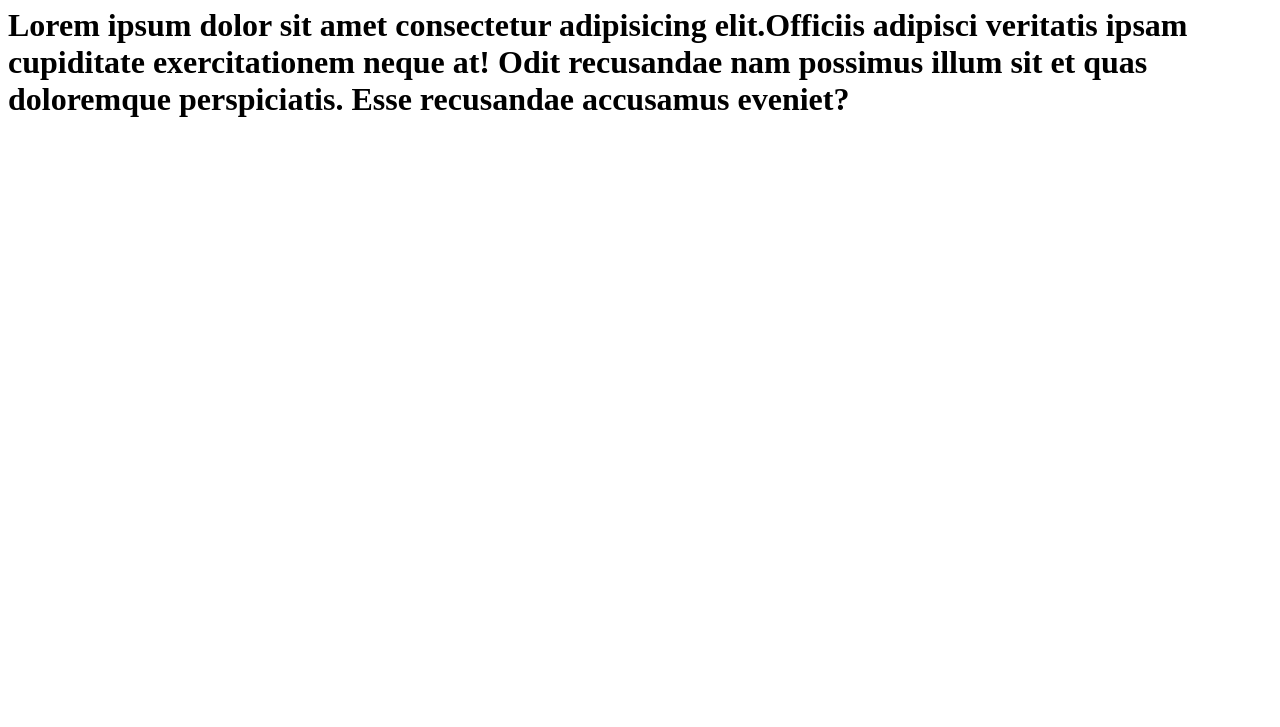
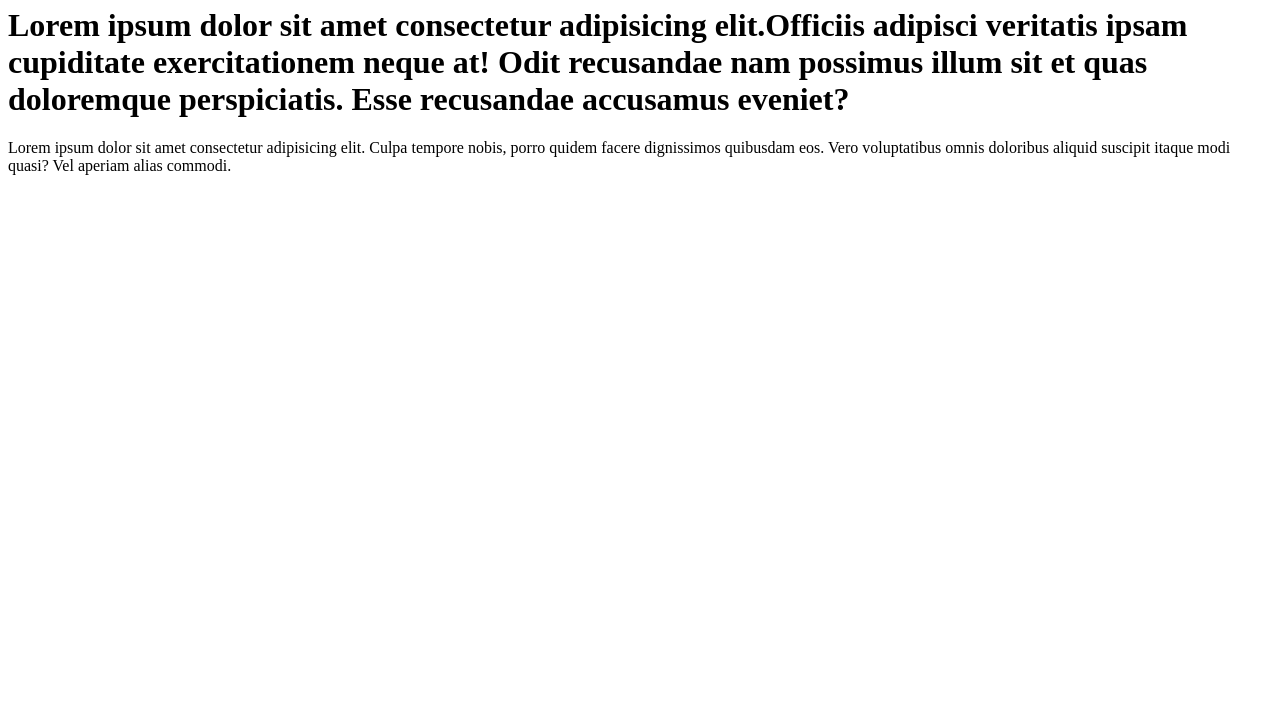
Before and after one commit to Robson290/Ola-Mundo, a plain HTML site: page Site-exemplo/index.html in a window 1280 px wide. Shown: the part 73-800 px from the top of the page. Drawn offline with Linux system fonts and the light colour scheme.

Commit message:
adicionei um parágrafo

```diff
--- a/Site-exemplo/index.html
+++ b/Site-exemplo/index.html
@@ -10,6 +10,7 @@
     <h1>Olá, Mundo!</h1>
 
 <h1>Lorem ipsum dolor sit amet consectetur adipisicing elit.Officiis adipisci veritatis ipsam cupiditate exercitationem neque at! Odit recusandae nam possimus illum sit et quas doloremque perspiciatis. Esse recusandae accusamus eveniet?</h1>
+<p>Lorem ipsum dolor sit amet consectetur adipisicing elit. Culpa tempore nobis, porro quidem facere dignissimos quibusdam eos. Vero voluptatibus omnis doloribus aliquid suscipit itaque modi quasi? Vel aperiam alias commodi.</p>
 
 </body>
 </html>
```
